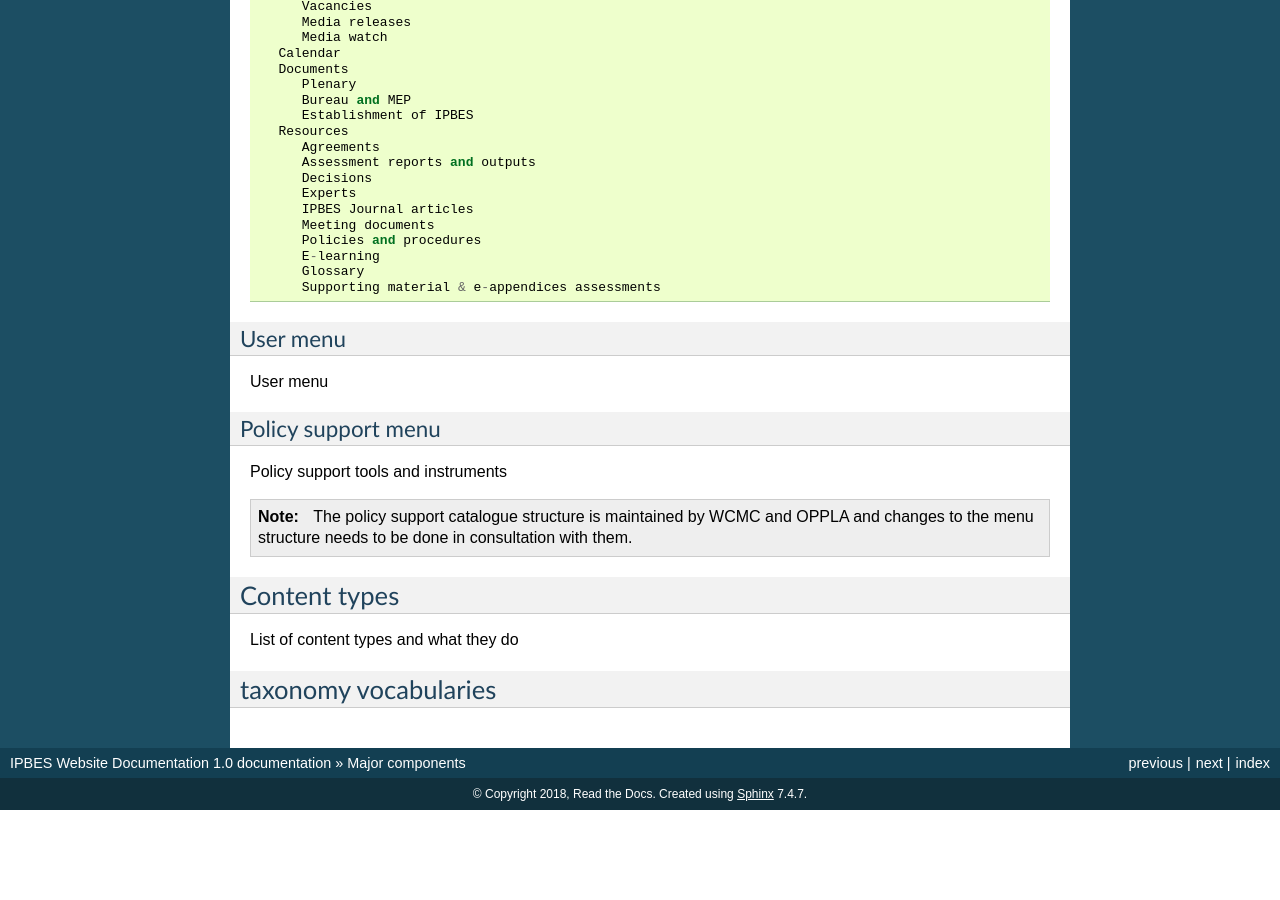
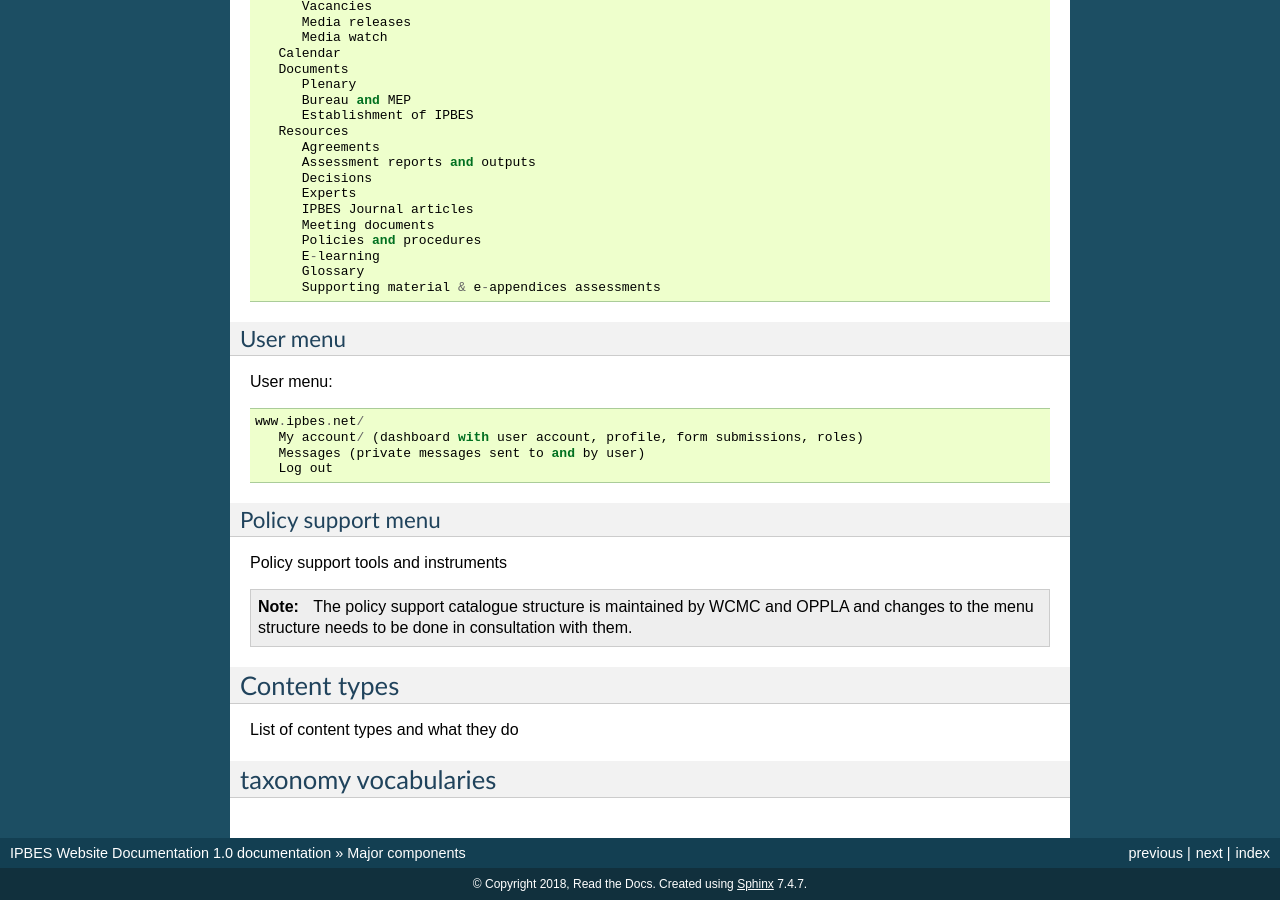
Before and after one commit to ipbes/ipbeswebdocs, a Sphinx documentation site: the page built from docs/majorcomponents.rst, in a window 1280 px wide and 900 px high, scrolled down 2149 px. Built offline with Sphinx 7.4.7, drawn with Linux system fonts in a browser that asks for light colours; before the commit the page ends 2959 px from its top, so only the background shows below that.

Commit message:
Update majorcomponents.rst

```diff
--- a/docs/majorcomponents.rst
+++ b/docs/majorcomponents.rst
@@ -153,7 +153,12 @@ Main menu::
 
 User menu
 ~~~~~~~~~~
-User menu
+User menu::
+
+   www.ipbes.net/
+      My account/ (dashboard with user account, profile, form submissions, roles)
+      Messages (private messages sent to and by user)
+      Log out
 
 Policy support menu
 ~~~~~~~~~~~~~~~~~~~
```
